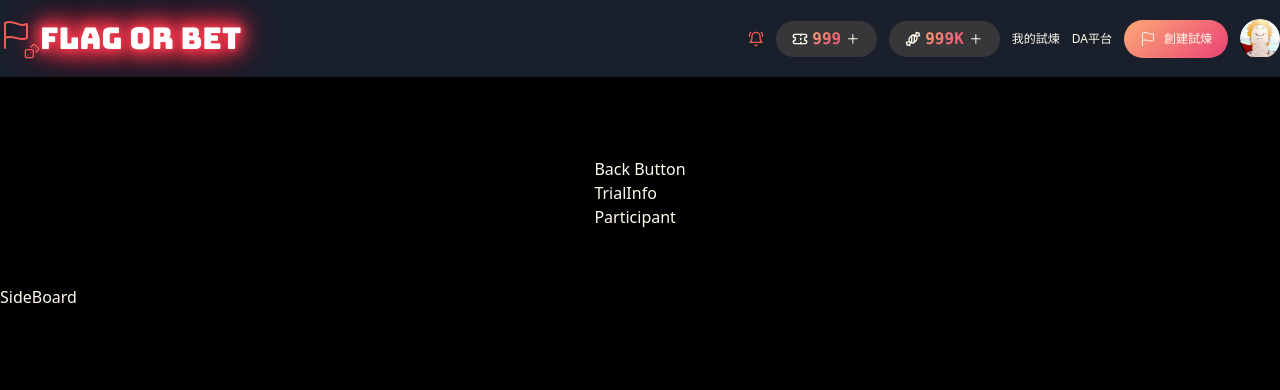
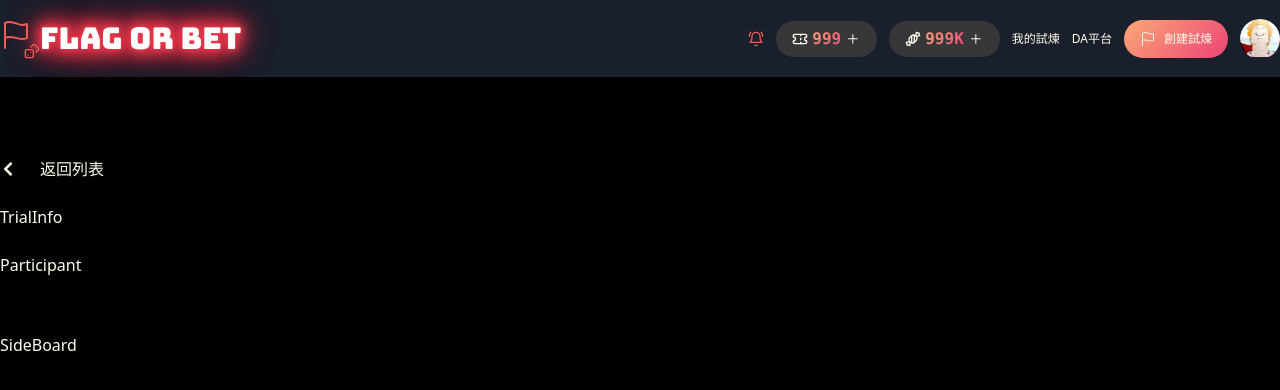
Before and after one commit to TooruTW/GoBetGoal, a React (Vite) app: page /trials/trial-detail/1 in a window 1280 px wide. Shown: the top 390 px of the page. Built offline with nearby package versions, Linux system fonts and the light colour scheme.

Commit message:
feat-add-back_button

```diff
--- a/src/components/TrialDetail/DetailBoard/BackBtn/index.tsx
+++ b/src/components/TrialDetail/DetailBoard/BackBtn/index.tsx
@@ -1,7 +1,15 @@
+import { FaChevronLeft } from "react-icons/fa";
+import { useNavigate } from "react-router-dom";
+
 export default function BackBtn(){
+
+    const navigate = useNavigate()
+    function handleBackToLastPage(){
+        navigate(-1)
+    }
     return(
-        <div>
-            <h1>Back Button</h1>
+        <div onClick={handleBackToLastPage} className="flex items-center gap-6 w-full hover:cursor-pointer">
+            <FaChevronLeft /> <p>返回列表</p>
         </div>
     )
 }
--- a/src/components/TrialDetail/DetailBoard/index.tsx
+++ b/src/components/TrialDetail/DetailBoard/index.tsx
@@ -5,7 +5,7 @@ import TrialInfo from "./TrialInfo"
 
 export default function DetailBoard(){
     return (
-        <div>
+        <div className="flex flex-col gap-6 w-full">
             <BackBtn />
             <TrialInfo />
             <Participant />
--- a/src/components/TrialDetail/index.tsx
+++ b/src/components/TrialDetail/index.tsx
@@ -3,7 +3,7 @@ import SideBoard from "./SideBoard";
 
 export default function TrialDetail() {
   return (
-    <div className="flex justify-center py-20 w-full max-w-330 relative">
+    <div className="flex py-20 w-full max-w-330 relative">
       <DetailBoard />
       <div className=" absolute bottom-0 left-0">
         <SideBoard />
--- a/src/routers/index.tsx
+++ b/src/routers/index.tsx
@@ -29,7 +29,7 @@ const routers = createBrowserRouter([
         element: <Trials />,
         children:[
           {
-            path: "Trial-detail/:id",
+            path: "trial-detail/:id",
             element: <TrialDetail />
           }
         ]
```
